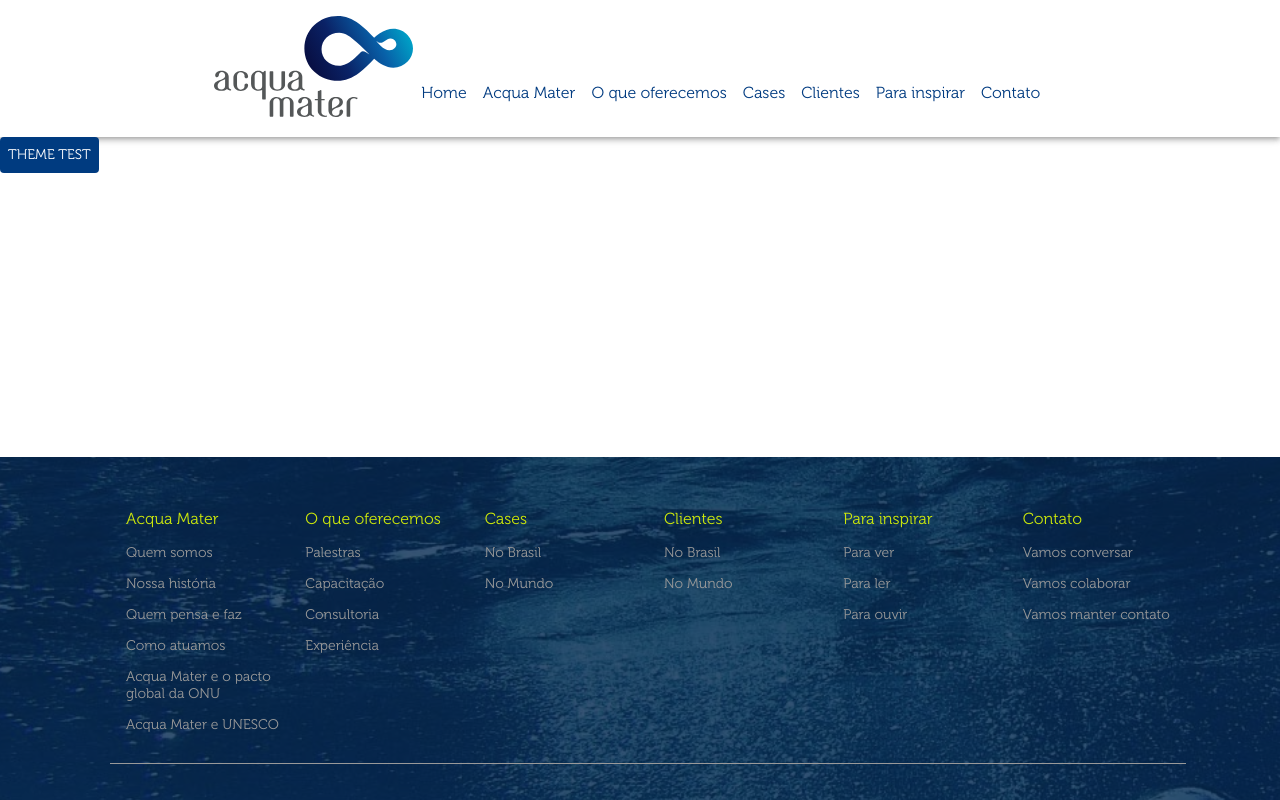
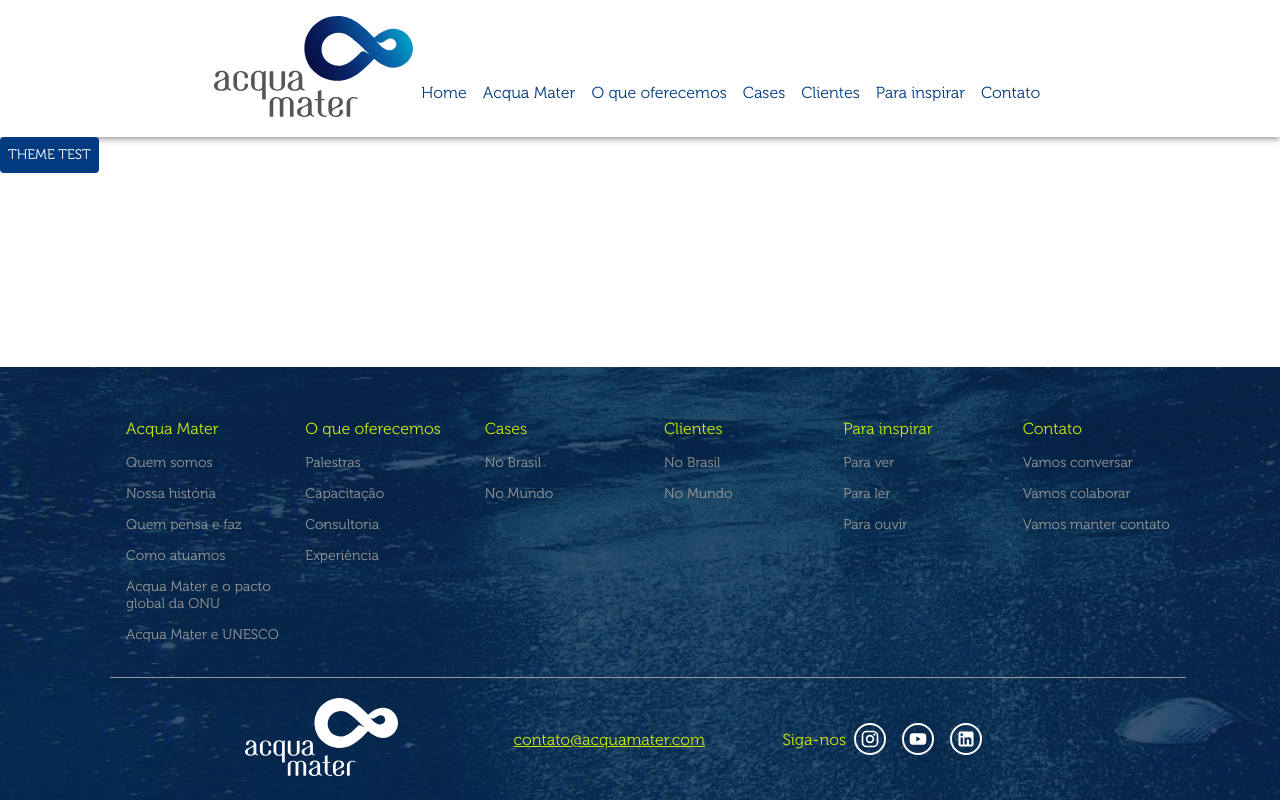
Before and after one commit to EveNajuFreelas/acquamater, a React (Create React App) app: page / in a window 1280 px wide. Built offline with nearby package versions, Linux system fonts and the light colour scheme.

Commit message:
Second row footer

```diff
--- a/src/components/footer/index.js
+++ b/src/components/footer/index.js
@@ -1,8 +1,22 @@
-import { Divider, Grid } from "@mui/material";
-import { FooterContainer, SectionChild, SectionTitle } from "./styles";
+import { Grid } from "@mui/material";
+import { FooterContainer, SectionChild, SectionTitle, SectionDivider } from "./styles";
+import { Instagram, YouTube, LinkedIn } from '@mui/icons-material';
 import { navigation } from "../../utils/navigation";
 
 const Footer = ()  => {
+    const IconStyle = {
+        border: '2px solid white',
+        borderRadius: '50%',
+        p: 0.5,
+        m: 1,
+        color: 'white',
+        fontSize: '20px',
+    };
+
+    const handleClick = (url) => {
+        window.location.href = url;
+    }
+
     return (
         <FooterContainer container spacing={2}>
             {navigation.map(nav => (
@@ -16,7 +30,21 @@
                     ))}
                 </Grid>
             ))}
-            <Divider light variant="middle" sx={{ borderColor: '#999', width: '100%', marginY: 2 }} />
+            <SectionDivider variant="middle" />
+            <Grid xs={3}>
+                <img src='acquamater-logo-white.svg' alt='logo' />
+            </Grid>
+            <Grid xs={3} sx={{ alignItems: 'center', display: 'flex' }}>
+                <SectionTitle as='a' href="mailto:contato@acquamater.com">
+                    contato@acquamater.com
+                </SectionTitle>
+            </Grid>
+            <Grid xs={3} sx={{ display: 'flex', alignItems: 'center' }}>
+                <SectionTitle>Siga-nos</SectionTitle>
+                <Instagram sx={IconStyle} onClick={() => handleClick("https://www.instagram.com/acqua_mater/")} />
+                <YouTube sx={IconStyle} onClick={() => handleClick("https://www.youtube.com/channel/UCwYmoILB7yNeTUR3PYZ5rbA")} />
+                <LinkedIn sx={IconStyle} onClick={() => handleClick("https://www.linkedin.com/in/patricia-furtado-de-mendonça/")} />
+            </Grid>
         </FooterContainer>
     );
 }
--- a/src/components/footer/styles.js
+++ b/src/components/footer/styles.js
@@ -1,4 +1,4 @@
-import { Grid } from '@mui/material';
+import { Divider, Grid } from '@mui/material';
 import styled from 'styled-components';
 
 const FooterContainer = styled((props) => <Grid {...props} />)`
@@ -18,12 +18,19 @@
 `;
 
 const SectionChild = styled('p')`
-    color: #999999;
+    color: #999;
     font-size: 14px;
+`;
+
+const SectionDivider = styled(Divider)`
+    border-color: #999;
+    width: 100%;
+    margin: 20px 0;
 `;
 
 export {
     FooterContainer,
     SectionTitle,
-    SectionChild
+    SectionChild,
+    SectionDivider
 }
```
